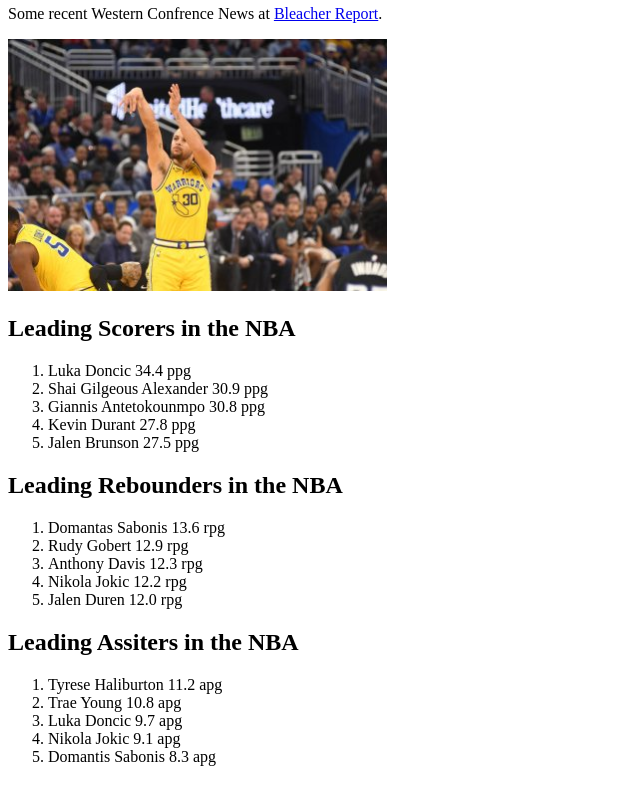
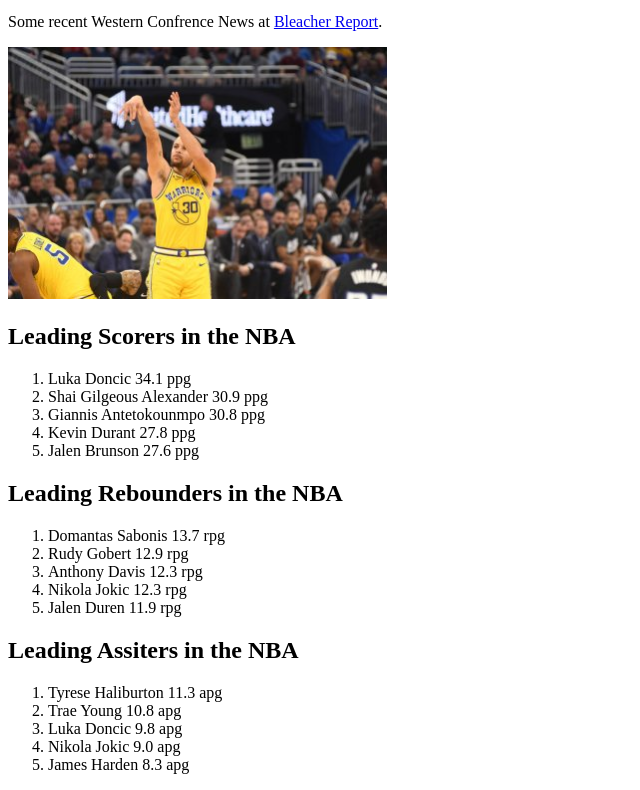
Before and after one commit to RedmondRogoff11/RedmondRogoff11.github.io, a plain HTML site: page index.html in a window 1280 px wide. Shown: the part 1128-1918 px from the top of the page, without its empty margins (0-640 px from the left). Drawn offline with Linux system fonts and the light colour scheme.

Commit message:
commit error #1/2 ol

```diff
--- a/index.html
+++ b/index.html
@@ -10,7 +10,7 @@
     <h1><strong>Redmonds Website!</strong></h1>
 
     <h2>About Me</h2>
-    <p>I'm an NBA fan and the soul purpose of my website is for it to be a easy place to keep up with NBA standings and stats.</p>
+    <p>I'm an NBA fan and the sole purpose of my website is for it to be a easy place to keep up with NBA standings and stats.</p>
 
     <h2><em> Eastern Confrence standings</em></h2>
     <ul>
@@ -19,9 +19,9 @@
     <li>3rd place Clevland Caviliers </li>
     <li>4th place New York Knicks </li>
     <li>5th place Orlando Magic </li>
-    <li>6th place Indiana Pacers </li>
-    <li>7th place Miami Heat </li>
-    <li>8th place Philidelphia 76ers </li>
+    <li>6th place Philidelphia 76ers </li>
+    <li>7th place Indiana Pacers </li>
+    <li>8th place Miami Heat </li>
     <li>9th place Chicago Bulls </li>
     <li>10th place Atlanta Hawks </li>
     <li>11th place Brooklyn Nets </li>
@@ -30,7 +30,7 @@
     <li>14th place Detriot Pistons </li>
     <li>15th place Wasington Wizards </li>
     </ul>
-    <ol>
+
     <p>Some recent Eastern Confrence News
     at <a href="https://bleacherreport.com/nba-eastern-conference"> Bleacher Report</a>.</p>
 
@@ -40,6 +40,7 @@
             >
 
             <h2><em>Western Confrence standings</em></h2>
+        <ol>
         <li>Oklahoma City Thunder</li>
         <li>Denver Nuggets</li>
         <li>Minosota Timberwolves</li>
@@ -48,8 +49,8 @@
         <li>Sacramento Kings</li>
         <li>Dallas Mavericks</li>
         <li>Phoenix Suns</li>
+        <li>Los Angeles Lakers</li>
         <li>Golden State Warriors</li>
-        <li>Los Angeles Lakers</li>
         <li>Houston Rockets</li>
         <li>Utah Jazz</li>
         <li>Memphis Grizzlies</li>
@@ -66,28 +67,28 @@
             >
             <h2 class="silly">Leading Scorers in the NBA</h2>
             <ol>
-              <li>Luka Doncic 34.4 ppg</li>
+              <li>Luka Doncic 34.1 ppg</li>
               <li>Shai Gilgeous Alexander 30.9 ppg</li>
               <li>Giannis Antetokounmpo 30.8 ppg</li>
               <li>Kevin Durant 27.8 ppg</li>
-              <li>Jalen Brunson 27.5 ppg</li>
+              <li>Jalen Brunson 27.6 ppg</li>
             </ol>
 
             <h2 class="important">Leading Rebounders in the NBA</h2>
             <ol>
-              <li>Domantas Sabonis 13.6 rpg</li>
+              <li>Domantas Sabonis 13.7 rpg</li>
               <li>Rudy Gobert 12.9 rpg</li>
               <li>Anthony Davis 12.3 rpg</li>
-              <li>Nikola Jokic 12.2 rpg</li>
-              <li>Jalen Duren 12.0 rpg</li>
+              <li>Nikola Jokic 12.3 rpg</li>
+              <li>Jalen Duren 11.9 rpg</li>
             </ol>
             <h2 id="assitleaders"> Leading Assiters in the NBA</h2>
             <ol>
-              <li>Tyrese Haliburton 11.2 apg</li>
+              <li>Tyrese Haliburton 11.3 apg</li>
               <li>Trae Young 10.8 apg</li>
-              <li>Luka Doncic 9.7 apg</li>
-              <li>Nikola Jokic 9.1 apg</li>
-              <li>Domantis Sabonis 8.3 apg</li>
+              <li>Luka Doncic 9.8 apg</li>
+              <li>Nikola Jokic 9.0 apg</li>
+              <li>James Harden 8.3 apg</li>
             </ol>
     <body>
 <html>
```
